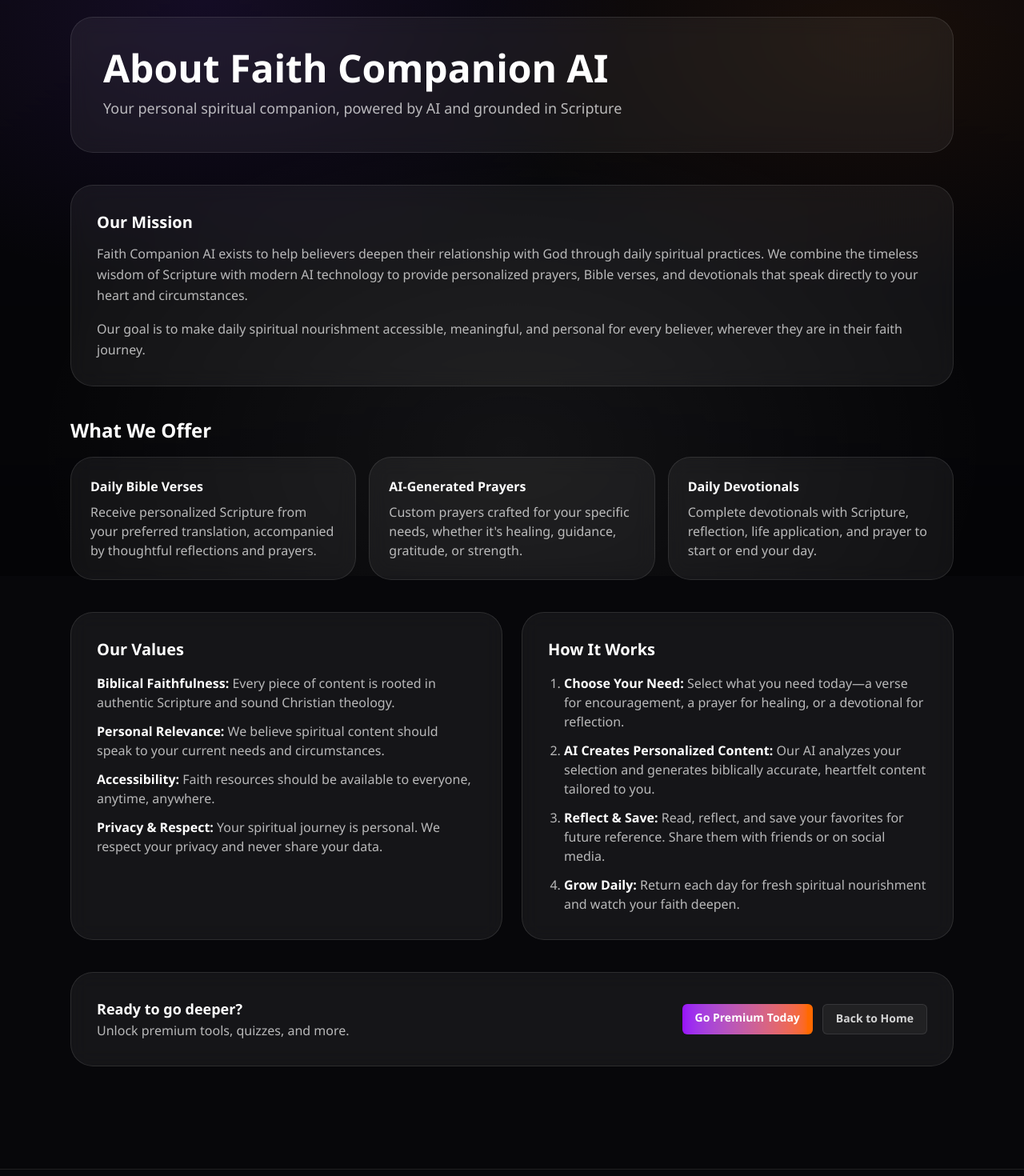
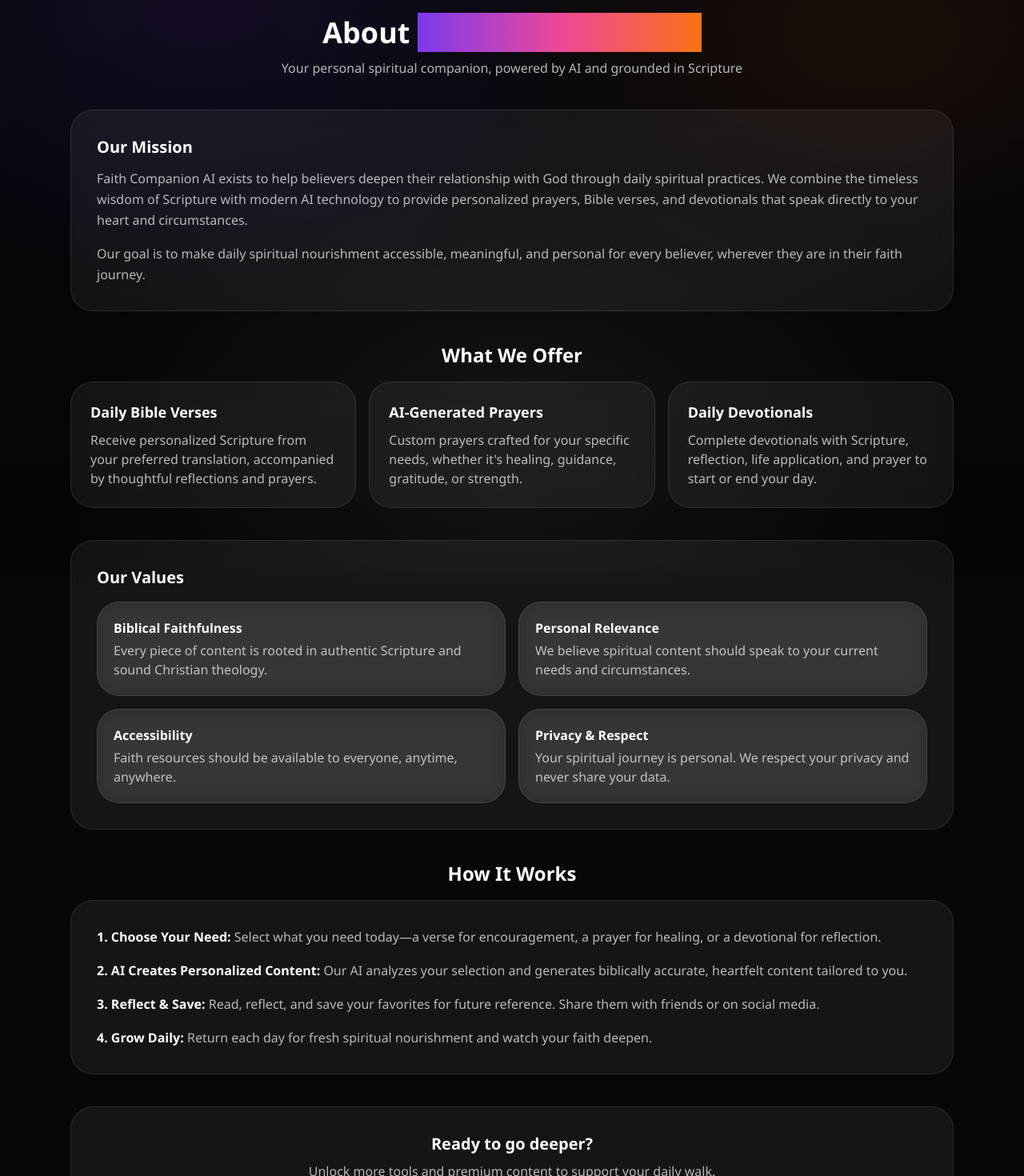
Before and after one commit to Tunjilor/faithcompanionai, a Next.js app: page /about in a window 1280 px wide. Shown: the part 80-1550 px from the top of the page at 80% size. Built offline with nearby package versions, Linux system fonts and the light colour scheme.

Commit message:
Update page.tsx

```diff
--- a/src/app/about/page.tsx
+++ b/src/app/about/page.tsx
@@ -4,7 +4,7 @@ import Link from "next/link";
 export const metadata: Metadata = {
   title: "About",
   description:
-    "Learn about Faith Companion AI — an AI-powered spiritual companion grounded in Scripture.",
+    "Learn about Faith Companion AI — our mission, values, and how our AI-powered tools help you grow in faith.",
   alternates: { canonical: "/about" },
 };
 
@@ -12,11 +12,11 @@ export default function AboutPage() {
   return (
     <div className="space-y-10">
       {/* Hero */}
-      <section className="fc-surface p-8 md:p-10">
-        <h1 className="text-4xl font-extrabold text-white md:text-5xl">
-          About Faith Companion AI
+      <section className="text-center space-y-3">
+        <h1 className="text-4xl font-extrabold text-white">
+          About <span className="bg-clip-text text-transparent brand-gradient">Faith Companion AI</span>
         </h1>
-        <p className="mt-3 text-lg text-white/70">
+        <p className="mx-auto max-w-2xl text-white/70">
           Your personal spiritual companion, powered by AI and grounded in Scripture
         </p>
       </section>
@@ -25,89 +25,104 @@ export default function AboutPage() {
       <section className="fc-surface p-6 md:p-8">
         <h2 className="text-xl font-bold text-white">Our Mission</h2>
         <p className="mt-3 text-white/70 leading-relaxed">
-          Faith Companion AI exists to help believers deepen their relationship with God
-          through daily spiritual practices. We combine the timeless wisdom of Scripture
-          with modern AI technology to provide personalized prayers, Bible verses, and
-          devotionals that speak directly to your heart and circumstances.
+          Faith Companion AI exists to help believers deepen their relationship with God through daily
+          spiritual practices. We combine the timeless wisdom of Scripture with modern AI technology to
+          provide personalized prayers, Bible verses, and devotionals that speak directly to your heart
+          and circumstances.
         </p>
         <p className="mt-4 text-white/70 leading-relaxed">
-          Our goal is to make daily spiritual nourishment accessible, meaningful, and
-          personal for every believer, wherever they are in their faith journey.
+          Our goal is to make daily spiritual nourishment accessible, meaningful, and personal for every
+          believer, wherever they are in their faith journey.
         </p>
       </section>
 
-      {/* What we offer */}
+      {/* What We Offer */}
       <section className="space-y-4">
-        <h2 className="text-2xl font-bold text-white">What We Offer</h2>
+        <h2 className="text-2xl font-extrabold text-white text-center">What We Offer</h2>
 
         <div className="grid gap-4 md:grid-cols-3">
           <div className="fc-surface p-6">
-            <h3 className="font-semibold text-white">Daily Bible Verses</h3>
+            <h3 className="text-lg font-bold text-white">Daily Bible Verses</h3>
             <p className="mt-2 text-white/70">
-              Receive personalized Scripture from your preferred translation, accompanied
-              by thoughtful reflections and prayers.
+              Receive personalized Scripture from your preferred translation, accompanied by thoughtful
+              reflections and prayers.
             </p>
           </div>
 
           <div className="fc-surface p-6">
-            <h3 className="font-semibold text-white">AI-Generated Prayers</h3>
+            <h3 className="text-lg font-bold text-white">AI-Generated Prayers</h3>
             <p className="mt-2 text-white/70">
-              Custom prayers crafted for your specific needs, whether it's healing,
-              guidance, gratitude, or strength.
+              Custom prayers crafted for your specific needs, whether it&apos;s healing, guidance,
+              gratitude, or strength.
             </p>
           </div>
 
           <div className="fc-surface p-6">
-            <h3 className="font-semibold text-white">Daily Devotionals</h3>
+            <h3 className="text-lg font-bold text-white">Daily Devotionals</h3>
             <p className="mt-2 text-white/70">
-              Complete devotionals with Scripture, reflection, life application, and
-              prayer to start or end your day.
+              Complete devotionals with Scripture, reflection, life application, and prayer to start or
+              end your day.
             </p>
           </div>
         </div>
       </section>
 
-      {/* Values + How it works */}
-      <section className="grid gap-6 md:grid-cols-2">
+      {/* Values */}
+      <section className="fc-surface p-6 md:p-8">
+        <h2 className="text-xl font-bold text-white">Our Values</h2>
+
+        <div className="mt-4 grid gap-4 md:grid-cols-2">
+          <div className="fc-surface-strong p-5">
+            <div className="font-semibold text-white">Biblical Faithfulness</div>
+            <div className="mt-1 text-white/70">
+              Every piece of content is rooted in authentic Scripture and sound Christian theology.
+            </div>
+          </div>
+
+          <div className="fc-surface-strong p-5">
+            <div className="font-semibold text-white">Personal Relevance</div>
+            <div className="mt-1 text-white/70">
+              We believe spiritual content should speak to your current needs and circumstances.
+            </div>
+          </div>
+
+          <div className="fc-surface-strong p-5">
+            <div className="font-semibold text-white">Accessibility</div>
+            <div className="mt-1 text-white/70">
+              Faith resources should be available to everyone, anytime, anywhere.
+            </div>
+          </div>
+
+          <div className="fc-surface-strong p-5">
+            <div className="font-semibold text-white">Privacy &amp; Respect</div>
+            <div className="mt-1 text-white/70">
+              Your spiritual journey is personal. We respect your privacy and never share your data.
+            </div>
+          </div>
+        </div>
+      </section>
+
+      {/* How it works */}
+      <section className="space-y-4">
+        <h2 className="text-2xl font-extrabold text-white text-center">How It Works</h2>
+
         <div className="fc-surface p-6 md:p-8">
-          <h2 className="text-xl font-bold text-white">Our Values</h2>
-          <ul className="mt-4 space-y-3 text-white/70">
+          <ol className="space-y-4 text-white/70 leading-relaxed">
             <li>
-              <span className="font-semibold text-white">Biblical Faithfulness:</span>{" "}
-              Every piece of content is rooted in authentic Scripture and sound Christian theology.
+              <span className="font-semibold text-white">1. Choose Your Need:</span>{" "}
+              Select what you need today—a verse for encouragement, a prayer for healing, or a devotional
+              for reflection.
             </li>
             <li>
-              <span className="font-semibold text-white">Personal Relevance:</span>{" "}
-              We believe spiritual content should speak to your current needs and circumstances.
-            </li>
-            <li>
-              <span className="font-semibold text-white">Accessibility:</span>{" "}
-              Faith resources should be available to everyone, anytime, anywhere.
-            </li>
-            <li>
-              <span className="font-semibold text-white">Privacy & Respect:</span>{" "}
-              Your spiritual journey is personal. We respect your privacy and never share your data.
-            </li>
-          </ul>
-        </div>
-
-        <div className="fc-surface p-6 md:p-8">
-          <h2 className="text-xl font-bold text-white">How It Works</h2>
-          <ol className="mt-4 space-y-3 text-white/70 list-decimal pl-5">
-            <li>
-              <span className="font-semibold text-white">Choose Your Need:</span>{" "}
-              Select what you need today—a verse for encouragement, a prayer for healing, or a devotional for reflection.
-            </li>
-            <li>
-              <span className="font-semibold text-white">AI Creates Personalized Content:</span>{" "}
+              <span className="font-semibold text-white">2. AI Creates Personalized Content:</span>{" "}
               Our AI analyzes your selection and generates biblically accurate, heartfelt content tailored to you.
             </li>
             <li>
-              <span className="font-semibold text-white">Reflect & Save:</span>{" "}
+              <span className="font-semibold text-white">3. Reflect &amp; Save:</span>{" "}
               Read, reflect, and save your favorites for future reference. Share them with friends or on social media.
             </li>
             <li>
-              <span className="font-semibold text-white">Grow Daily:</span>{" "}
+              <span className="font-semibold text-white">4. Grow Daily:</span>{" "}
               Return each day for fresh spiritual nourishment and watch your faith deepen.
             </li>
           </ol>
@@ -115,22 +130,23 @@ export default function AboutPage() {
       </section>
 
       {/* CTA */}
-      <section className="fc-surface p-6 md:p-8 flex flex-col gap-4 md:flex-row md:items-center md:justify-between">
-        <div>
-          <div className="text-lg font-semibold text-white">Ready to go deeper?</div>
-          <div className="text-white/70">Unlock premium tools, quizzes, and more.</div>
-        </div>
+      <section className="fc-surface p-6 md:p-8 text-center">
+        <h2 className="text-xl font-bold text-white">Ready to go deeper?</h2>
+        <p className="mt-2 text-white/70">
+          Unlock more tools and premium content to support your daily walk.
+        </p>
 
-        <div className="flex gap-3">
+        <div className="mt-5 flex flex-col items-center justify-center gap-3 sm:flex-row">
           <Link
             href="/pricing"
-            className="rounded-md bg-gradient-to-r from-purple-600 to-orange-500 px-4 py-2 text-sm font-semibold text-white hover:opacity-95"
+            className="inline-flex items-center justify-center rounded-md bg-gradient-to-r from-purple-600 to-orange-500 px-5 py-3 text-sm font-semibold text-white hover:opacity-95"
           >
             Go Premium Today
           </Link>
+
           <Link
             href="/"
-            className="rounded-md border border-white/10 bg-white/5 px-4 py-2 text-sm font-semibold text-white/80 hover:bg-white/10 hover:text-white"
+            className="inline-flex items-center justify-center rounded-md border border-white/10 bg-white/5 px-5 py-3 text-sm font-semibold text-white/80 hover:bg-white/10 hover:text-white"
           >
             Back to Home
           </Link>
```
